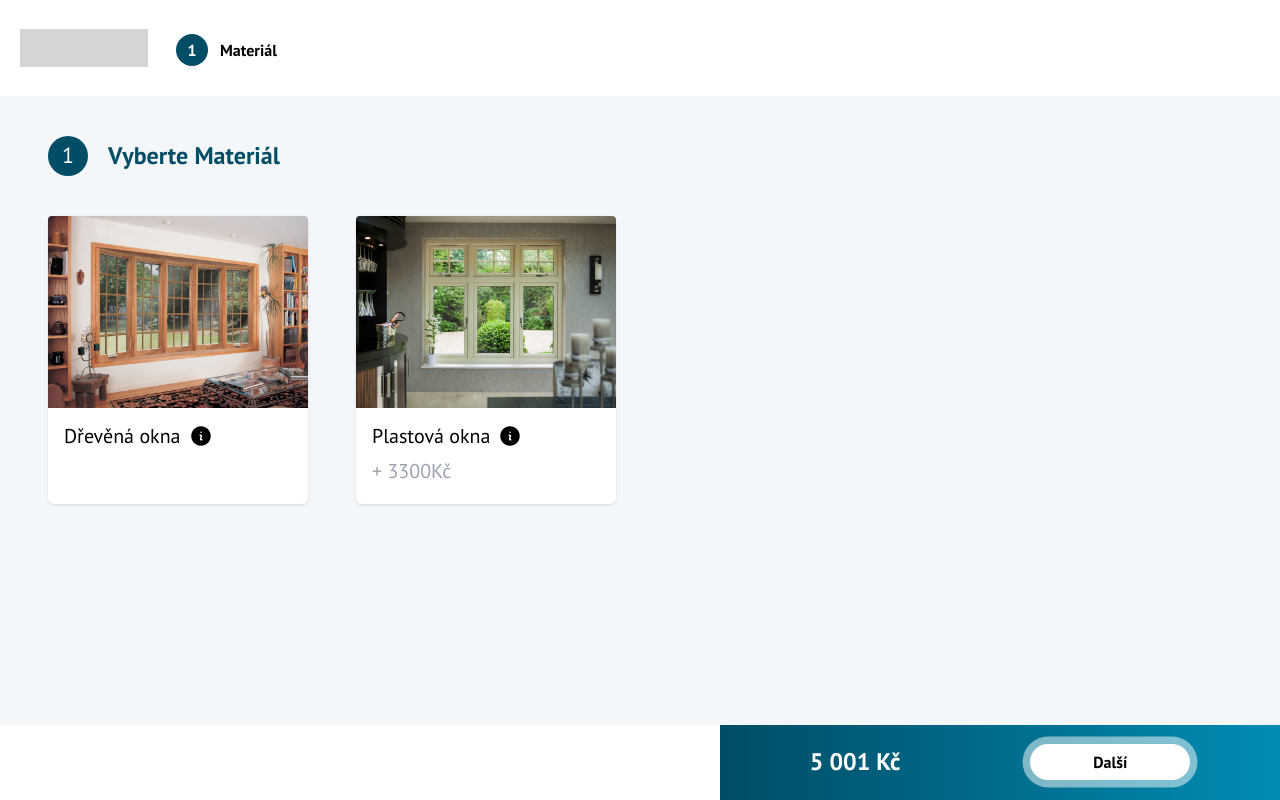
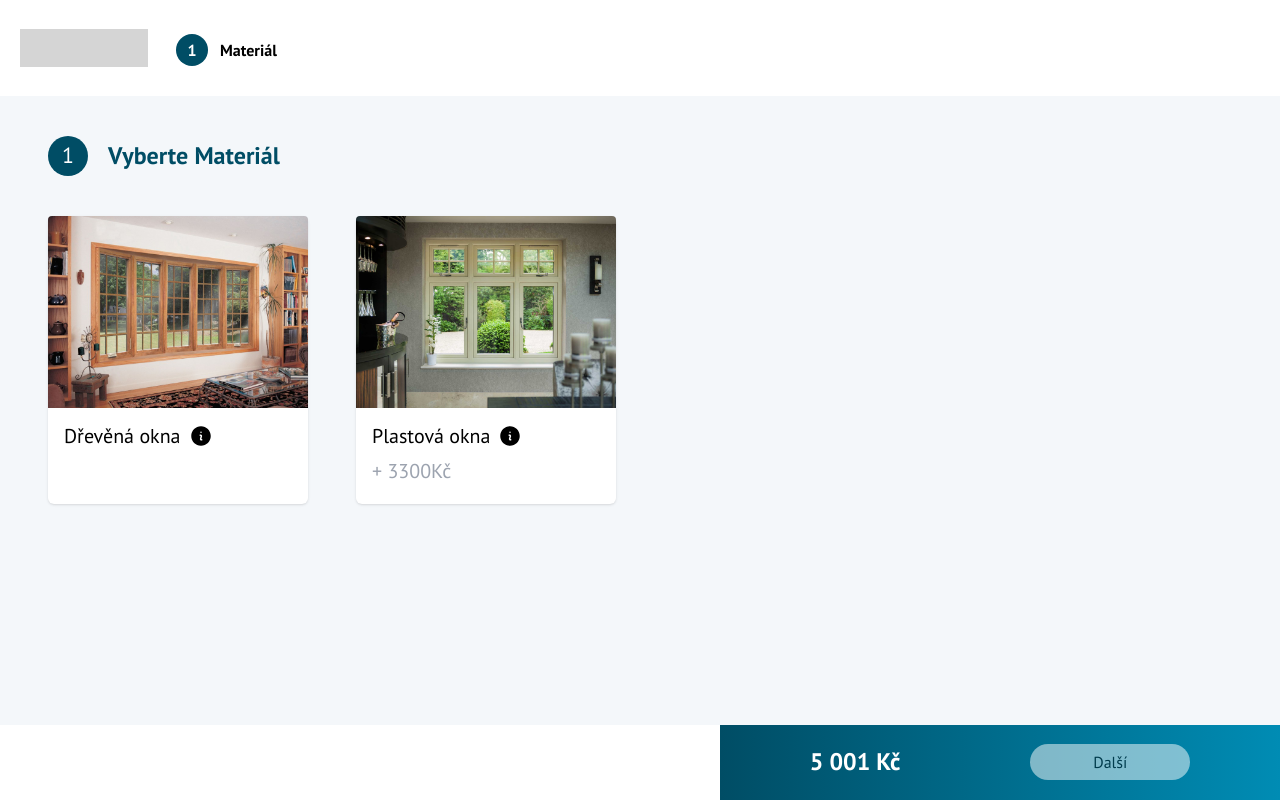
Before and after one commit to uelel/window-calculator, a React (Create React App) app: page / in a window 1280 px wide. Built offline with nearby package versions, Linux system fonts and the light colour scheme.

Commit message:
step management

```diff
--- a/src/components/App/App.jsx
+++ b/src/components/App/App.jsx
@@ -1,6 +1,8 @@
 import React from 'react';
 
-import { materials } from '../../data';
+import {
+  materials,
+  drevo_typ } from '../../data';
 
 // Components
 import Header from '../Header';
@@ -13,32 +15,131 @@ class App extends React.Component {
   constructor() {
     super();
     this.materials = materials;
+    this.drevo_typ = drevo_typ;
   }
 
   state = {
   	step: 0,
-    material: null
+    image: null,
+    history: [], // step, name, heading, image, data
+    material: null,
+    drevo_typ: null
   };
 
-  setStep = (value) => {
-    this.setState({ step: Number(value) });
+  increaseStep = () => {
+    this.setState((prevState) => (
+      { step: prevState.step + 1 }
+    ));
+  };
+
+  decreaseStep = () => {
+    this.setState((prevState) => (
+      { step: (prevState.step > 0) ? prevState.step - 1 : 0 }
+    ));
+  };
+
+  appendToHistory = (newStep, newName) => {
+    this.setState((prevState) => ({
+      history: [...prevState.items, {step: newStep, name: newName}]
+    }));
+  };
+
+  removeFromHistory = () => {
+    this.setState((prevState) => ({
+      history: prevState.items.slice(0, -1)
+    }));
+  };
+
+  setImage = (value) => {
+    this.setState({ image: value });
   };
 
   setMaterial = (value) => {
-    this.setState({ material: String(value) });
+    this.setState({ material: value });
+  };
+
+  setDrevoTyp = (value) => {
+    this.setState({ drevo_typ: value });
+  };
+
+  isStepSelected = () => {
+    const { step, material } = this.state;
+    switch (step) {
+      case 0:
+        return !!material;
+      default:
+        return false;
+    }
+  };
+
+  renderHeader = () => {
+    return (
+      <Header
+        step={this.state.step}
+      />
+    );
+  };
+
+  renderMaterial = () => {
+    return (
+      <Content
+        heading="Vyberte Materiál"
+        step={this.state.step}
+        image={this.state.image}
+      >
+        <SingleOptions
+          name="material"
+          data={this.materials}
+          onChange={this.setMaterial}
+        />
+      </Content>
+    );
+  };
+
+  renderDrevoTyp = () => {
+    return (
+      <Content
+        heading="Vyberte Typ Dřeva"
+        step={this.state.step}
+        image={this.state.image}
+      >
+        <SingleOptions
+          name="drevo_typ"
+          data={this.drevo_typ}
+          onChange={this.setDrevoTyp}
+        />
+      </Content>
+    );
+  };
+
+  renderCurrentStep = () => {
+    const { step } = this.state;
+    switch (step) {
+      case 0:
+        return this.renderMaterial();
+      case 1:
+        return this.renderDrevoTyp();
+      default:
+        return this.renderMaterial();
+    }
+  };
+
+  renderFooter = () => {
+    const isStepSelected = this.isStepSelected();
+    return (
+      <Footer
+        isStepSelected={isStepSelected}
+        onClick={() => this.increaseStep()}
+      />
+    );
   };
 
   render() {
     return (
       <div className="w-full h-screen max-h-screen flex flex-col items-center overflow-x-hidden">
-        <Header/>
-        <Content heading="Vyberte Materiál">
-          <SingleOptions
-            name="material"
-            data={this.materials}
-          />
-        </Content>
-        <Footer/>
+        {this.renderHeader()}
+        {this.renderCurrentStep()}
+        {this.renderFooter()}
       </div>
     );
   };
--- a/src/components/Card/Card.jsx
+++ b/src/components/Card/Card.jsx
@@ -5,17 +5,16 @@ import ToolTip from "../MT/ToolTip";
 class Card extends React.Component {
   constructor(props) {
     super(props);
-    this.handleClick = this.handleClick.bind(this);
   }
 
-  handleClick(e) {
+  handleClick = (e) => {
     const value = e.currentTarget.getAttribute("data-value");
     if (this.props.onClick) {
       this.props.onClick(value);
     }
   }
 
-  renderImage() {
+  renderImage = () => {
     return (
       <div
         className="h-32 lg:h-48 bg-center bg-no-repeat bg-cover rounded-t"
@@ -24,7 +23,7 @@ class Card extends React.Component {
     );
   }
 
-  renderName(classes) {
+  renderName = (classes) => {
     return (
       <div className={`text-base md:text-lg leading-none ${classes}`}>
         {this.props.label}
@@ -32,7 +31,7 @@ class Card extends React.Component {
     );
   }
 
-  renderInfo() {
+  renderInfo = () => {
     if (this.props.desc !== "") {
       return (
         <ToolTip text={this.props.desc} />
@@ -40,7 +39,7 @@ class Card extends React.Component {
     }
   }
 
-  renderRecommended() {
+  renderRecommended = () => {
     if (this.props.recommended === true) {
       return (
         <div className="bg-dark rounded-lg text-sm md:text-base text-white inline-block py-0.5 px-2 mr-4 uppercase">
@@ -50,7 +49,7 @@ class Card extends React.Component {
     }
   }
 
-  renderPrice() {
+  renderPrice = () => {
     if (this.props.price !== 0) {
       return (
         <div className="text-base md:text-lg text-gray whitespace-nowrap">
--- a/src/components/Content/Content.jsx
+++ b/src/components/Content/Content.jsx
@@ -19,7 +19,9 @@ class Content extends React.Component {
   renderHeading() {
     return (
       <div className="outline-none flex items-center group leading-tight mb-5 md:mb-10">
-        <div className="w-8 h-8 md:w-10 md:h-10 mr-5 flex shrink-0 items-center justify-center mr-3 rounded-full border-1 border-dark transition duration-200 border-none bg-dark text-white text-xl">1</div>
+        <div className="w-8 h-8 md:w-10 md:h-10 mr-5 flex shrink-0 items-center justify-center mr-3 rounded-full border-1 border-dark transition duration-200 border-none bg-dark text-white text-xl">
+          {this.props.step+1}
+        </div>
         <h1>{this.props.heading}</h1>
       </div>
     );
--- a/src/components/Footer/Footer.jsx
+++ b/src/components/Footer/Footer.jsx
@@ -6,15 +6,44 @@ class Footer extends React.Component {
     super(props);
   }
 
+  renderTotal = () => {
+    return(
+      <strong className="text-2xl text-white">5&nbsp;001&nbsp;Kč</strong>
+    );
+  };
+
+  handleClickButtonNext = (e) => {
+    if (this.props.isStepSelected) {
+      this.props.onClick();
+    }
+  }
+
+  renderNextButton = () => {
+    let classes = "";
+    if (this.props.isStepSelected) {
+      classes = " cursor-pointer font-bold animate-button_pulse hover:border-primary focus:border-primary hover:border-2 focus:border-2 hover:border-white focus:border-white hover:bg-transparent focus:bg-transparent hover:text-white focus:text-white";
+    } else {
+      classes = "cursor-not-allowed font-normal opacity-50";
+    }
+    return (
+      <button
+        type="button"
+        className={`flex group px-5 py-2 rounded-full focus:outline-none leading-tight ml-4 md:ml-10 justify-center md:w-40 bg-white border-white border-gray border-1 ${classes}`}
+        data-name="btn-next"
+        onClick={this.handleClickButtonNext}
+      >
+        <div className="flex items-center border-transparent group-hover:border-0 group-focus:border-0 border-1">Další</div>
+      </button>
+    );
+  };
+
   render() {
     return (
       <footer className="w-full h-16 md:h-24 flex flex-row justify-start items-center">
         <div className="w-max h-full grow"></div>
         <div className="w-300 md:w-480 lg:w-560 h-full flex flex-row justify-evenly items-center bg-gradient-to-r from-dark to-medium">
-          <strong className="text-2xl text-white">5&nbsp;001&nbsp;Kč</strong>
-          <button type="button" className="flex group px-5 py-2 rounded-full animate-button_pulse focus:outline-none leading-tight ml-4 md:ml-10 hover:border-primary focus:border-primary hover:border-2 focus:border-2 justify-center md:w-40 bg-white border-white hover:border-white focus:border-white hover:bg-transparent focus:bg-transparent font-bold hover:text-white focus:text-white border-gray border-1" data-test="btn-next">
-            <div className="flex items-center border-transparent group-hover:border-0 group-focus:border-0 border-1">Další</div>
-          </button>
+          {this.renderTotal()}
+          {this.renderNextButton()}
         </div>
       </footer>
     );
--- a/src/components/Header/Header.jsx
+++ b/src/components/Header/Header.jsx
@@ -6,10 +6,8 @@ class Header extends React.Component {
     super(props);
   }
 
-  render() {
+  renderNavigation = () => {
     return (
-      <div className="w-full h-24 inline-flex justify-start items-center p-5 bg-white">
-        <img src="logo.png" className="w-32" alt="Logo"/>
       <nav className="flex items-center whitespace-nowrap overflow-x-auto overflow-y-hidden">
         <div className="hidden md:flex items-center flex-shrink-1 pl-5 pr-32">
           <div tabIndex="0" className="outline-none flex items-center group leading-tight mx-2 py-3 md:pt-5 md:pb-4 ml-not-first cursor-pointer select-none font-bold">
@@ -20,6 +18,14 @@ class Header extends React.Component {
           </div>
         </div>
       </nav>
+    );
+  }
+
+  render() {
+    return (
+      <div className="w-full h-24 inline-flex justify-start items-center p-5 bg-white">
+        <img src="logo.png" className="w-32" alt="Logo"/>
+        {this.renderNavigation()}
       </div>
     );
   }
--- a/src/components/SingleOptions/SingleOptions.jsx
+++ b/src/components/SingleOptions/SingleOptions.jsx
@@ -14,7 +14,13 @@ class SingleOptions extends React.Component {
     const newValue = String(e);
     this.setState((prevState) => ({
       value: prevState.value === newValue ? null : newValue
-    }));
+    }),
+    () => {
+        if (this.props.onChange) {
+          this.props.onChange(this.state.value);
+        }
+      }
+    );
   }
 
   render() {
--- a/src/data.js
+++ b/src/data.js
@@ -1,4 +1,9 @@
 export const materials = [
-  { label: "Dřevěná okna", value: "drevo", price: 0, image: "0ea0fd2e-4ca2-4ba9-a753-fac012739e4a.jpg", next_step: "drevo-typ", desc: "Dřevěná okna jsou velmi oblíbená pro svůj tradiční vzhled a řadu užitných vlastností.", recommended: false },
-  { label: "Plastová okna", value: "plast", price: 3300, image: "45c0970d-a5a4-4caf-a14c-19458e8239d1.jpg", next_step: "sklo-vrstvy", desc: "Plastová okna jsou velmi rozšířená.", recommended: false }
+  { label: "Dřevěná okna", value: "drevo", price: 0, image: "0ea0fd2e-4ca2-4ba9-a753-fac012739e4a.jpg", desc: "Dřevěná okna jsou velmi oblíbená pro svůj tradiční vzhled a řadu užitných vlastností.", recommended: false, next_step: "drevo_typ" },
+  { label: "Plastová okna", value: "plast", price: 3300, image: "45c0970d-a5a4-4caf-a14c-19458e8239d1.jpg", desc: "Plastová okna jsou velmi rozšířená.", recommended: false, next_step: "sklo_vrstvy" }
 ];
+
+export const drevo_typ = [
+  { label: "Eurookna", value: "eurookna", price: 1500, image: "40b9a743-bb10-4f73-a272-af519be59f90.jpg", desc: "Kvalitně navržená dřevěná okna mají dlouhou životnost, zároveň zlepšují klimatické podmínky v místnostech.", recommended: true, next_step: "" },
+  { label: "Špaletová", value: "spaletova", price: 8000, image: "14774e38-de25-4019-bc2d-051142520a57.jpg", desc: "Špaletová okna, někdy nazývaná jako kastlová okna, navazují na tradici výroby oken z přelomu minulého století.", recommended: false, next_step: "" }
+];
```
Also changed, not shown: public/images/14774e38-de25-4019-bc2d-051142520a57.jpg (added), public/images/40b9a743-bb10-4f73-a272-af519be59f90.jpg (added). Lines whose indentation alone changed are shown as unchanged.
